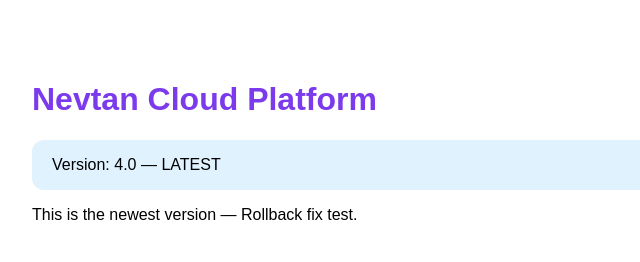
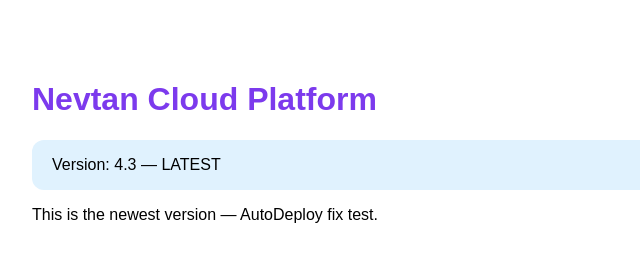
Before and after one commit to nic-afterdark/nevtan-test-app, a plain HTML site: page index.html in a window 1280 px wide. Shown: the full height of the page, 208-848 px from the left. Drawn offline with Linux system fonts and the light colour scheme.

Commit message:
AutoDeploycheck4.3

```diff
--- a/index.html
+++ b/index.html
@@ -11,8 +11,8 @@
 </head>
 <body>
   <h1>Nevtan Cloud Platform</h1>
-  <div class="version">Version: 4.0 — LATEST</div>
-  <p>This is the newest version — Rollback fix test.</p>
+  <div class="version">Version: 4.3 — LATEST</div>
+  <p>This is the newest version — AutoDeploy fix test.</p>
 </body>
 </html>
 <!-- footer added -->
```
